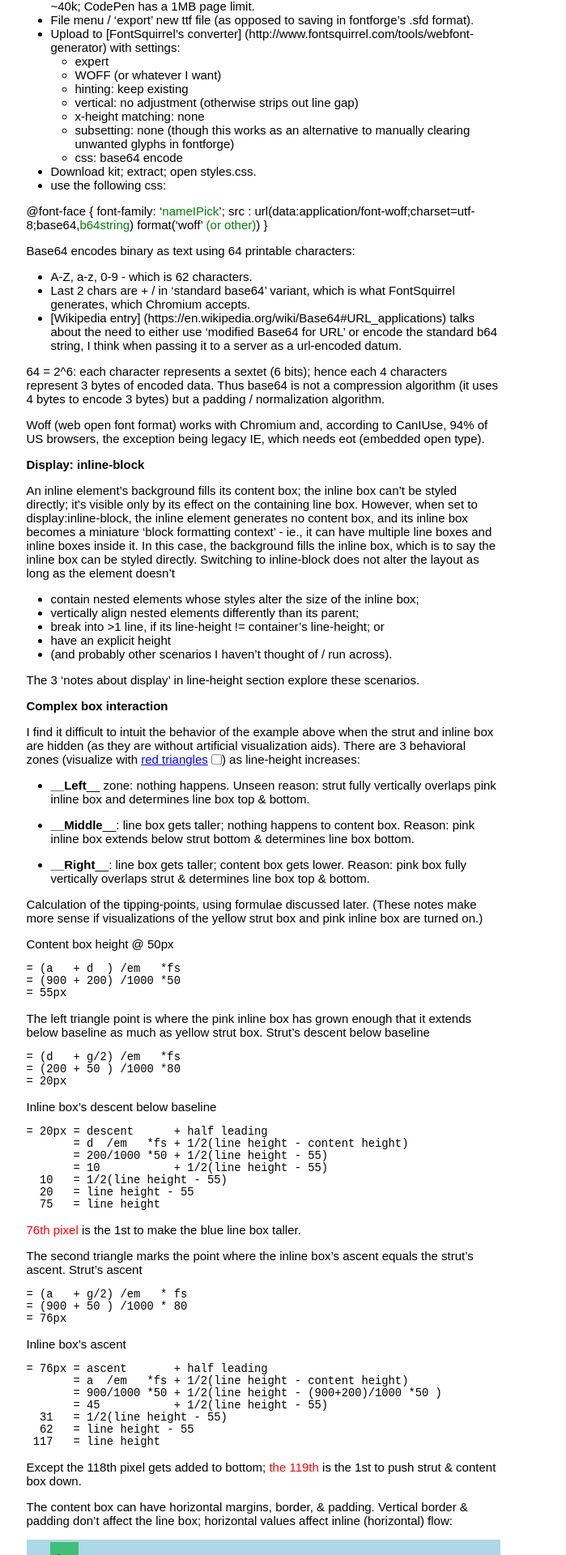
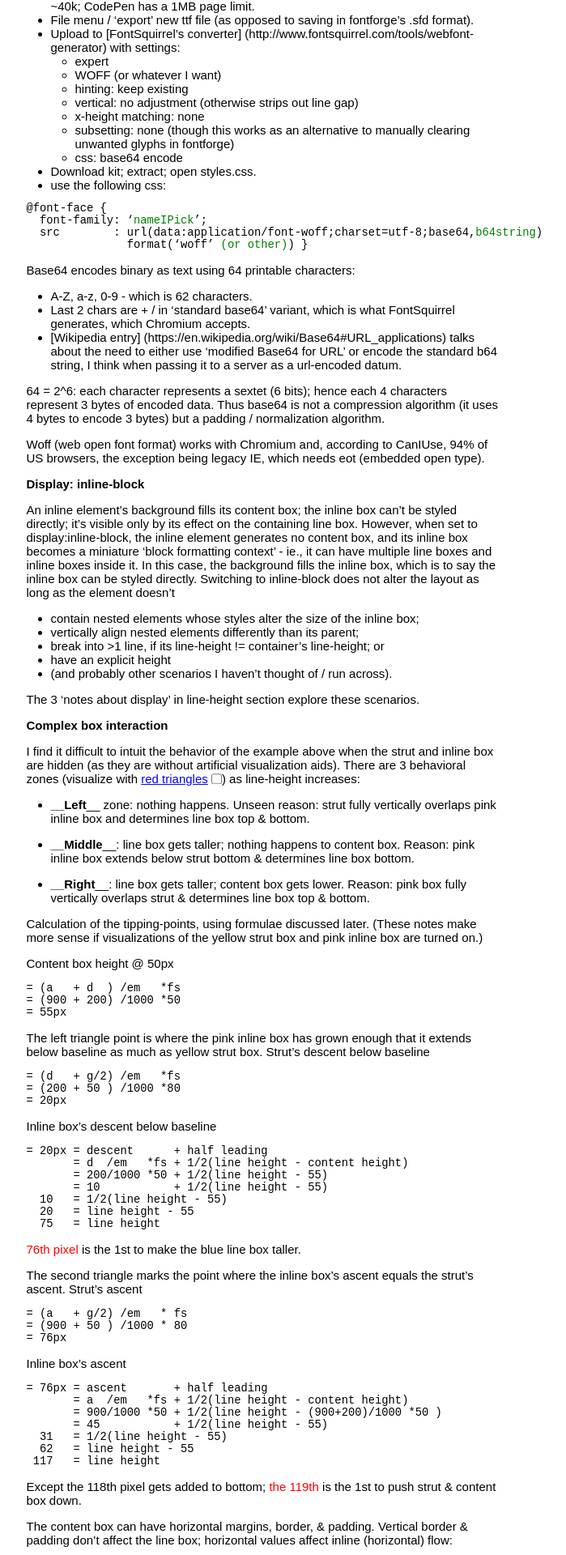
Before and after one commit to akrueg/portfolio, a Jekyll site: the page built from inline1.md, in a window 1280 px wide. Shown: the part 2111-4031 px from the top of the page at 81% size, without its empty margins (315-1014 px from the left). Built offline with Jekyll 4.4.1, drawn with Linux system fonts in a browser that asks for light colours.

```diff
--- a/inline1.md
+++ b/inline1.md
@@ -223,11 +223,10 @@ Having determined that, I hardcoded those fonts into my css:
 - Download kit; extract; open styles.css.
 - use the following css:
 
-<meta c='pre'>
 @font-face {
   font-family: '_nameIPick_{green}';
   src        : url(data:application/font-woff;charset=utf-8;base64,_b64string_{green})
-               format('woff' _(or other)_{green}) }
+               format('woff' _(or other)_{green}) } <meta c='pre'>
 
 Base64 encodes binary as text using 64 printable characters:
 
```
